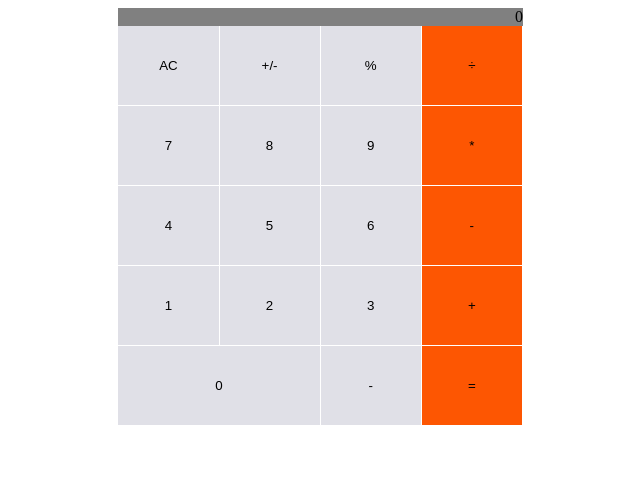
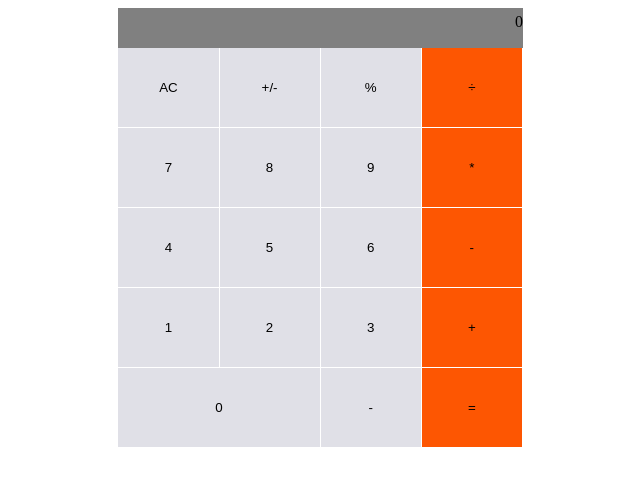
Before and after one commit to Jmagero/my-calculator, a React (Create React App) app: page / in a window 1280 px wide. Shown: the top 486 px of the page, without its empty margins (16-656 px from the left). Built offline with nearby package versions, Linux system fonts and the light colour scheme.

Commit message:
Remove margin botton from calculator-display

```diff
--- a/src/style.css
+++ b/src/style.css
@@ -27,6 +27,9 @@ button {
   width: 40%;
   background-color: grey;
   text-align: right;
+  padding: 5px 0;
+  height: 40px;
+  margin-bottom: 0;
 }
 
 .zero {
```
